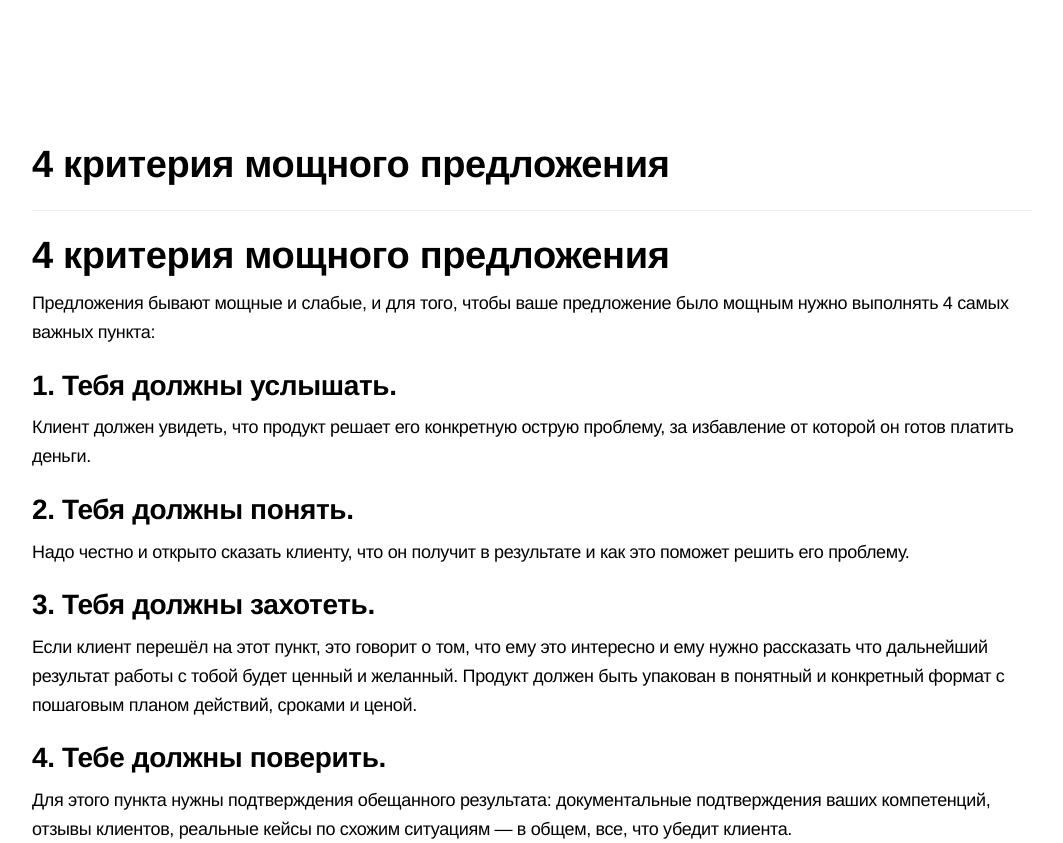
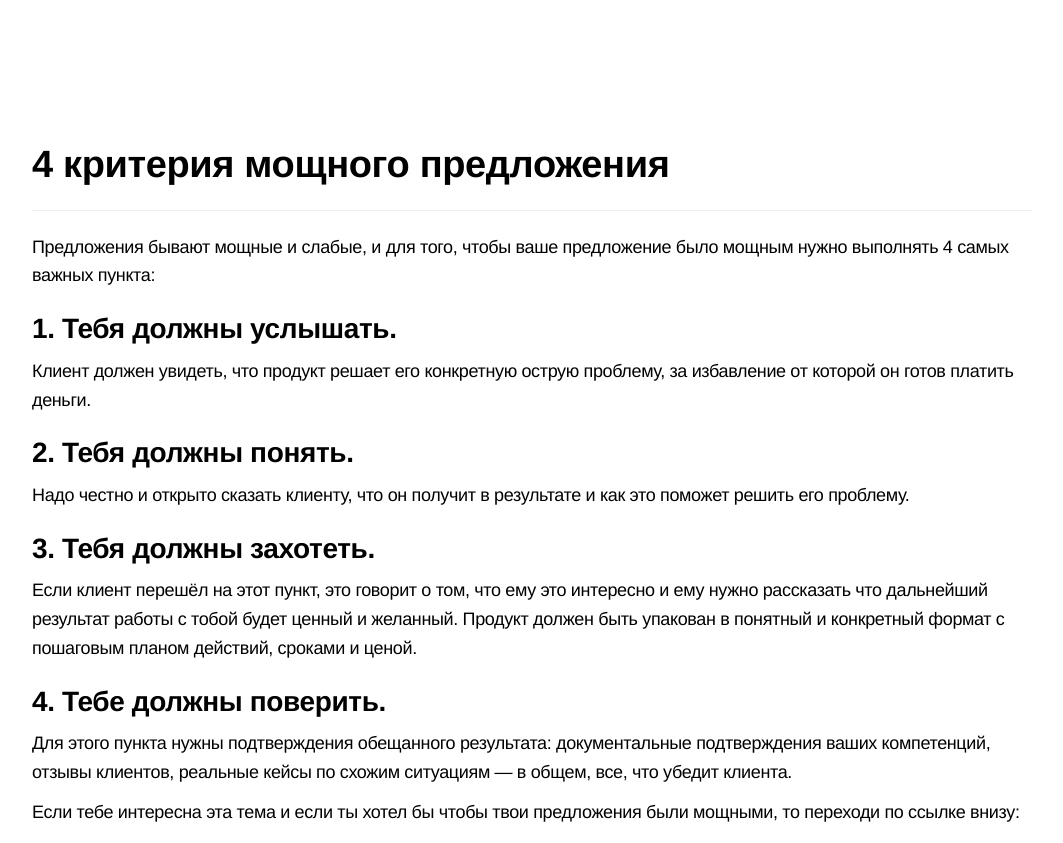
Before and after one commit to bz-icoach/bz-icoach.github.io, a Jekyll site: the page built from _posts/chto-predlagat-klientam/2018-01-16-4-kriteriya-moshchnogo-predlozheniya.md, in a window 1280 px wide. Shown: the top 843 px of the page, without its empty margins (108-1171 px from the left). Built offline with Jekyll 4.4.1, drawn with Linux system fonts in a browser that asks for light colours; nearby versions of some CDN libraries.

Commit message:
Update 2018-01-16-4-kriteriya-moshchnogo-predlozheniya.md

```diff
--- a/_posts/chto-predlagat-klientam/2018-01-16-4-kriteriya-moshchnogo-predlozheniya.md
+++ b/_posts/chto-predlagat-klientam/2018-01-16-4-kriteriya-moshchnogo-predlozheniya.md
@@ -2,8 +2,6 @@
 layout: post
 title: 4 критерия мощного предложения
 ---
-
-# 4 критерия мощного предложения
 
 Предложения бывают мощные и слабые, и для того, чтобы ваше предложение было мощным нужно выполнять 4 самых важных пункта:
 
```
